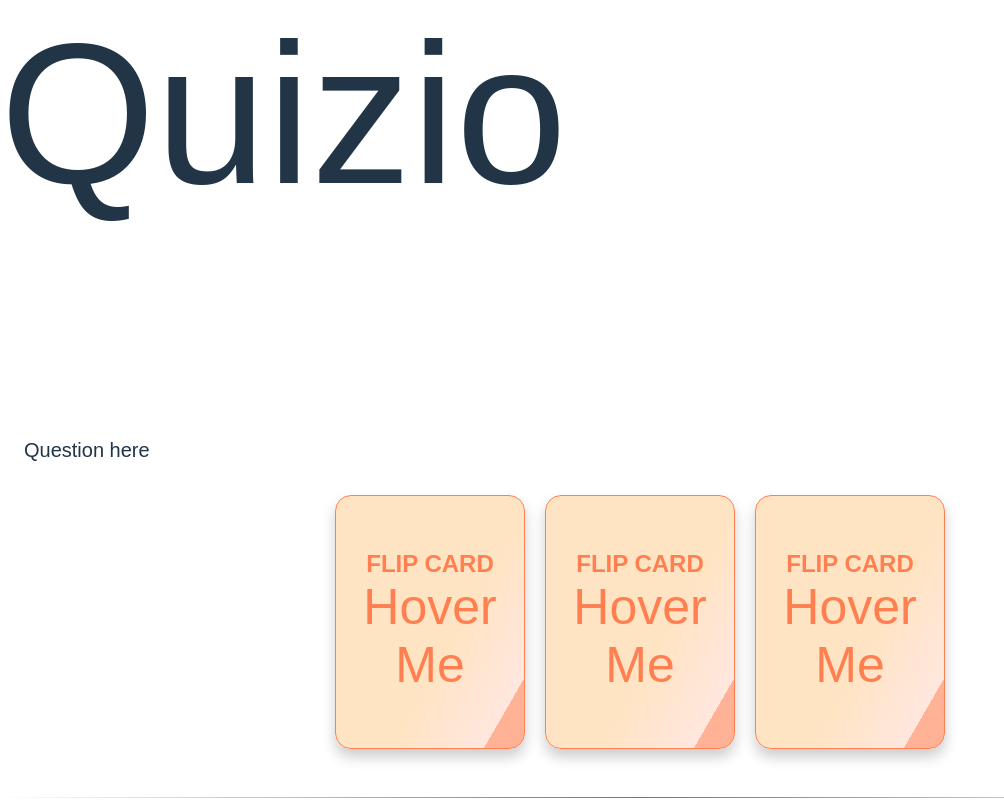
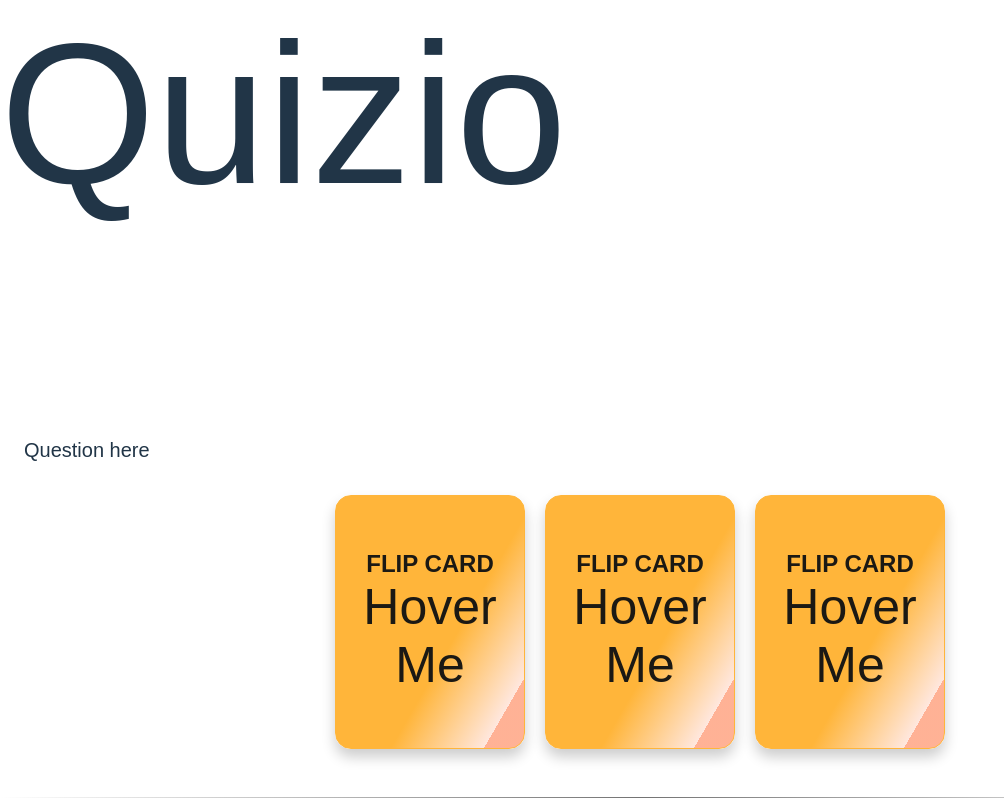
Before and after one commit to Niamh-Codes/tech_titans, a React (Vite) app: page / in a window 1280 px wide. Shown: the part 1883-2683 px from the top of the page, without its empty margins (0-1004 px from the left). Built offline with nearby package versions, Linux system fonts and the light colour scheme; a web font is replaced by a local one.

Commit message:
adding colour to the flip cards

```diff
--- a/src/components/AnswerCard.css
+++ b/src/components/AnswerCard.css
@@ -1,3 +1,4 @@
+
 .flip-card {
     background-color: transparent;
     width: 190px;
@@ -36,19 +37,19 @@
     height: 100%;
     -webkit-backface-visibility: hidden;
     backface-visibility: hidden;
-    border: 1px solid coral;
+    border: 1px solid #FFB53A;
     border-radius: 1rem;
   }
 
   .flip-card-front {
-    background: linear-gradient(120deg, bisque 60%, rgb(255, 231, 222) 88%,
+    background: linear-gradient(120deg, #FFB53A 60%, rgb(255, 231, 222) 88%,
        rgb(255, 211, 195) 40%, rgba(255, 127, 80, 0.603) 48%);
-    color: coral;
+    color: #1B1914;
   }
 
   .flip-card-back {
-    background: linear-gradient(120deg, rgb(255, 174, 145) 30%, coral 88%,
-       bisque 40%, rgb(255, 185, 160) 78%);
-    color: white;
+    background: linear-gradient(120deg, #1B1914 60%, rgb(255, 231, 222) 88%,
+    rgb(255, 211, 195) 40%, rgba(255, 127, 80, 0.603) 48%);
+    color: #FFB53A;
     transform: rotateY(180deg);
   }
```
